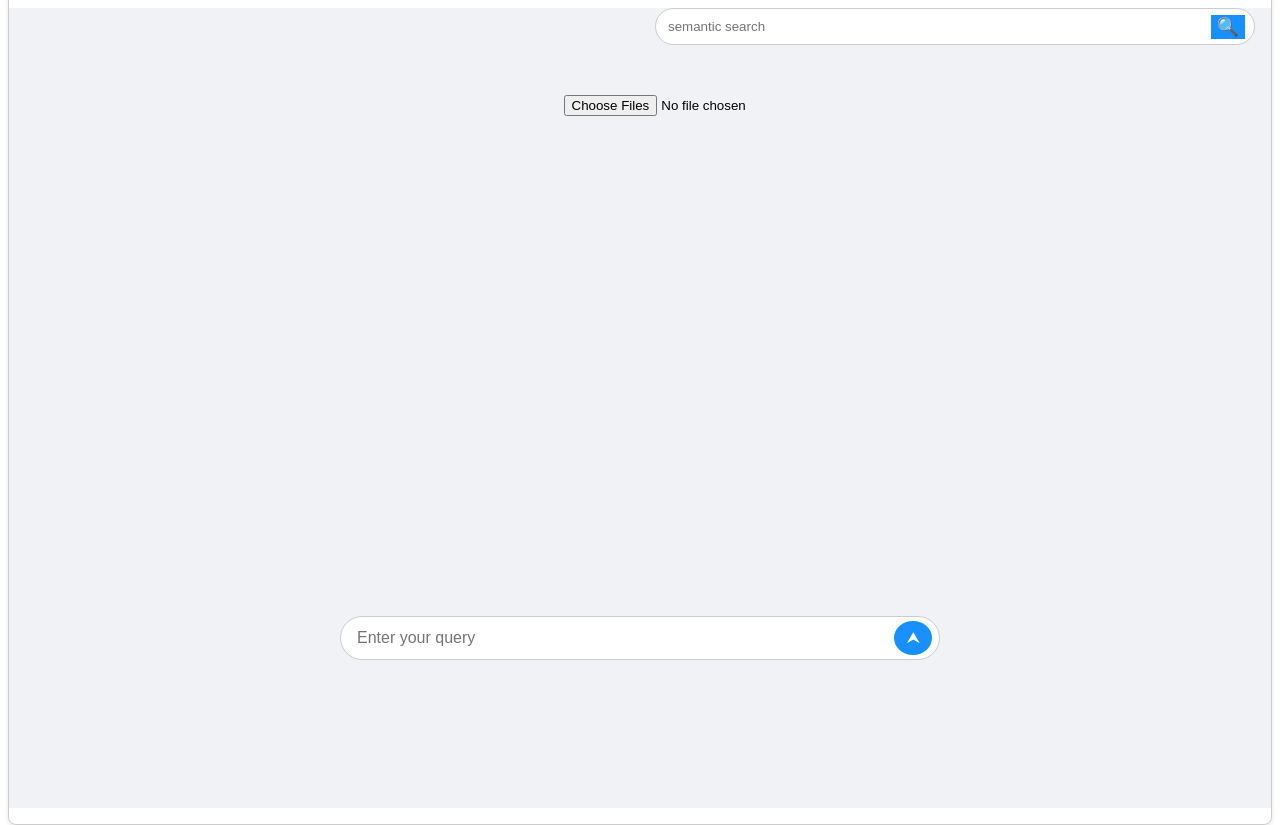
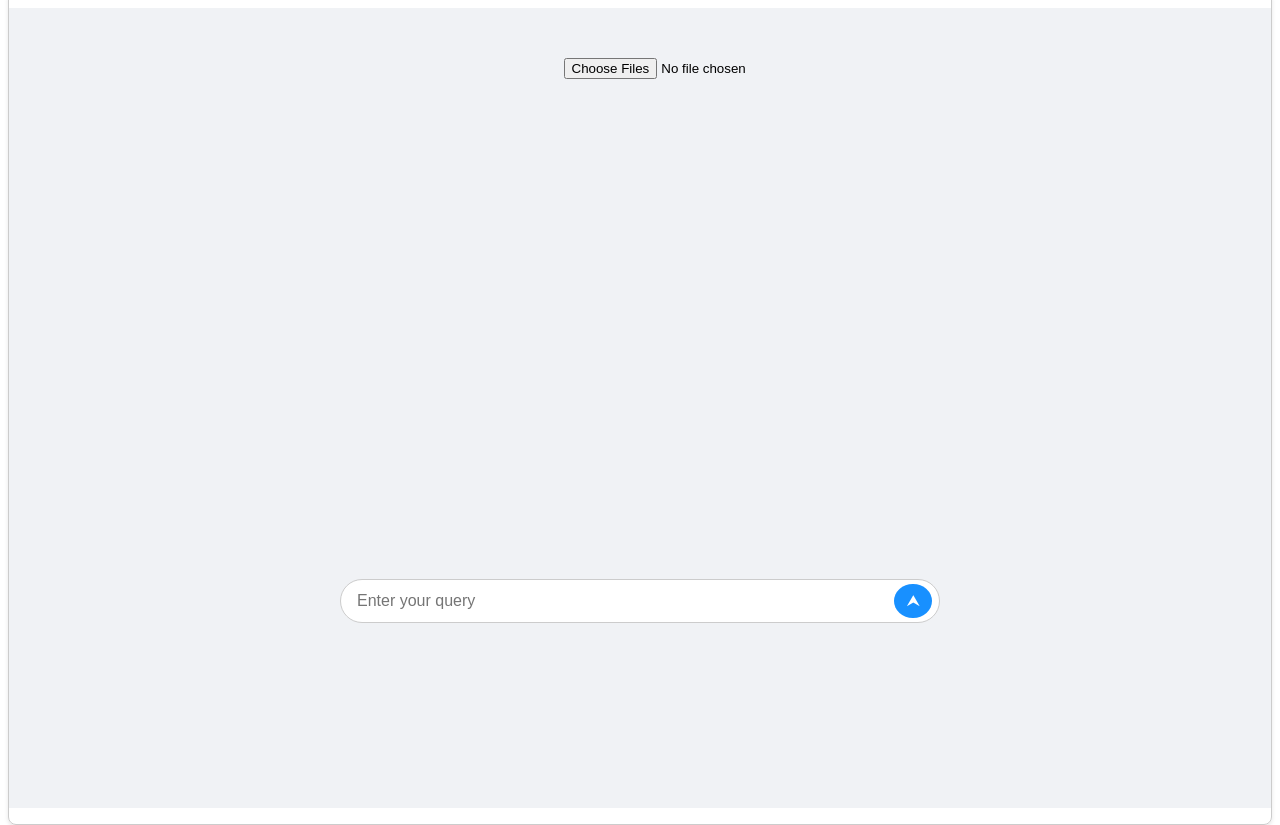
Before and after one commit to hayateb/semanticSearch, a SvelteKit app: page / in a window 1280 px wide. Built offline with nearby package versions, Linux system fonts and the light colour scheme.

Commit message:
removing the search bar from the top of the page

```diff
--- a/src/routes/+page.svelte
+++ b/src/routes/+page.svelte
@@ -54,31 +54,31 @@
             }
       }
 
-      async function handleSearch() {
-            isLoading = true;
-            sending = true;
-            console.log('Searching for:', search);
+      // async function handleSearch() {
+      //       isLoading = true;
+      //       sending = true;
+      //       console.log('Searching for:', search);
 
-            setTimeout(() => {
-                  searchResults = ['Result 1', 'Result 2', 'Result 3'];
-                  isLoading = false;
-                  sending = false;
-            }, 2000);
+      //       setTimeout(() => {
+      //             searchResults = ['Result 1', 'Result 2', 'Result 3'];
+      //             isLoading = false;
+      //             sending = false;
+      //       }, 2000);
 
-            try {
-                  const response = await fetch('http://localhost:8000/search/', {
-                        method: 'POST',
-                        headers: {
-                              'Content-Type': 'application/json',
-                        },
-                        body: JSON.stringify({ search }),
-                  });
-                  const data = await response.json();
-                  console.log('Search response:', data);
-            } catch (error) {
-                  console.error('Error sending search:', error);
-            }
-      }
+      //       try {
+      //             const response = await fetch('http://localhost:8000/search/', {
+      //                   method: 'POST',
+      //                   headers: {
+      //                         'Content-Type': 'application/json',
+      //                   },
+      //                   body: JSON.stringify({ search }),
+      //             });
+      //             const data = await response.json();
+      //             console.log('Search response:', data);
+      //       } catch (error) {
+      //             console.error('Error sending search:', error);
+      //       }
+      // }
 
 
 
@@ -87,10 +87,10 @@
 
 <div class ="container">
       <div class="card">
-            <div class="search">
+            <!-- <div class="search">
                   <input class ="sqaure" type="text" placeholder="semantic search"  bind:value={search}/>
                   <button class="button" on:click={handleSearch}>🔍</button>
-            </div>
+            </div> -->
             <div>
                   <input type="file" class = "input-id" multiple on:change={handleFileUpload}/>
             </div>
@@ -120,30 +120,7 @@
     height: 100%;
     width: 100%;
   }
-  .search {
-  position: relative;
-  width: 100%;
-  max-width: 600px;
-  margin-left: auto;
-}
-.sqaure {
 
-  width: 100%;
-  padding: 10px 40px 10px 12px; /* padding-right for button space */
-  border-radius: 20px;
-  border: 1px solid #ccc;
-  box-sizing: border-box;
-}
-.button {
-  position: absolute;
-  right: 10px;
-  top: 50%;
-  transform: translateY(-50%);
-  background: #1890ff;
-  border: none;
-  cursor: pointer;
-  font-size: 18px;
-}
 .input-id {
       margin-top: 50px;
       margin-left: 100px;
```
